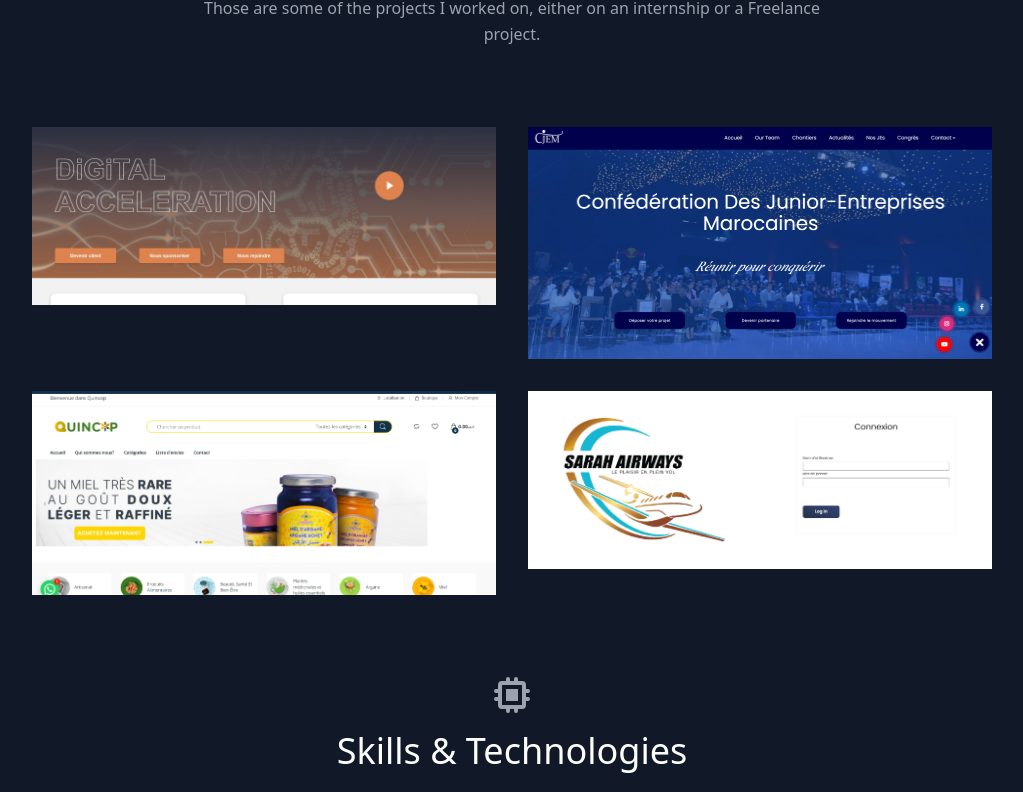
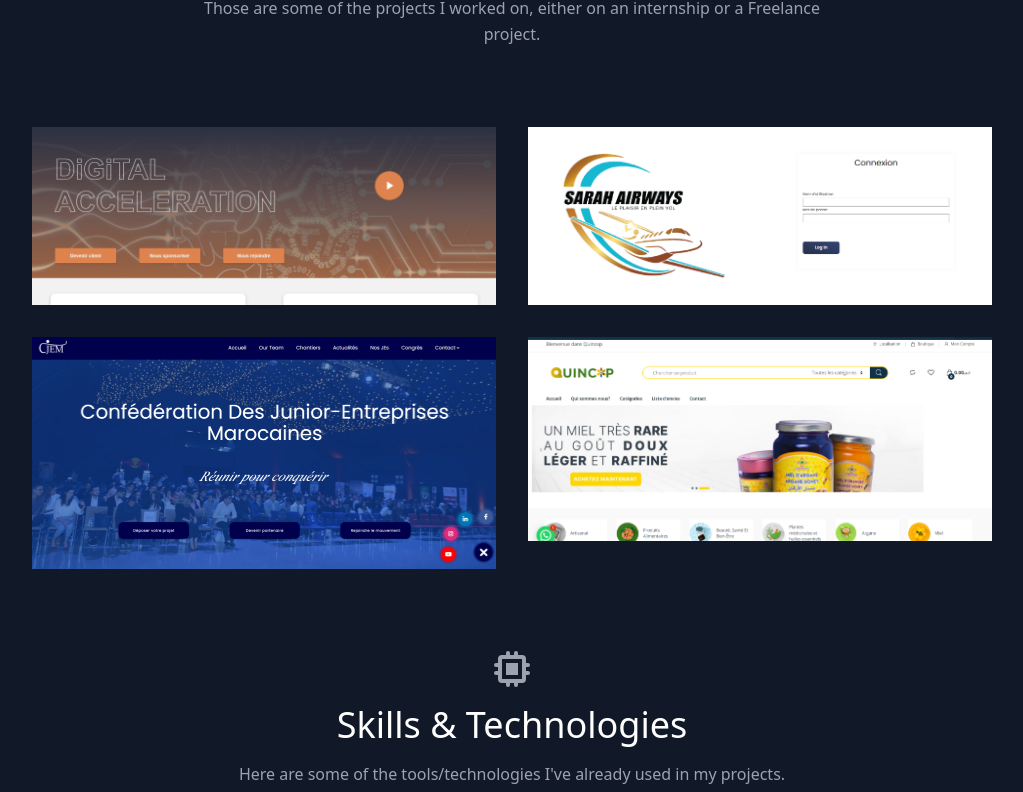
Before and after one commit to koya19/portfolio, a React (Create React App) app: page / in a window 1280 px wide. Shown: the part 698-1490 px from the top of the page, without its empty margins (128-1151 px from the left). Built offline with nearby package versions, Linux system fonts and the light colour scheme.

Commit message:
Update data.js

```diff
--- a/src/data.js
+++ b/src/data.js
@@ -5,6 +5,14 @@ export const projects = [
     description: "Entreprise de marketing digital",
     image:"./project-diginerva.png",
     link: "https://diginerva-consulting.netlify.app/"
+  },
+  {
+    title: "SarahAirways",
+    subtitle: "Management website",
+    description:
+      "Web Application de gestion de stock et de matériel",
+    image: "./projet-sarahairways.png",
+    link: "https://sarahairways.web.app/",
   },
   {
     title: "Confédération des Junior-Entreprises Marocaines",
@@ -21,14 +29,6 @@ export const projects = [
       "Quincop.ma est une plateforme marocaine dédiée spécialement aux coopératives",
     image: "./projet-quincop.png",
     link: "https://quincop.ma/",
-  },
-  {
-    title: "SarahAirways",
-    subtitle: "Management website",
-    description:
-      "Web Application de gestion de stock et de matériel",
-    image: "./projet-sarahairways.png",
-    link: "https://sarahairways.web.app/",
   },
 ];
 
```
